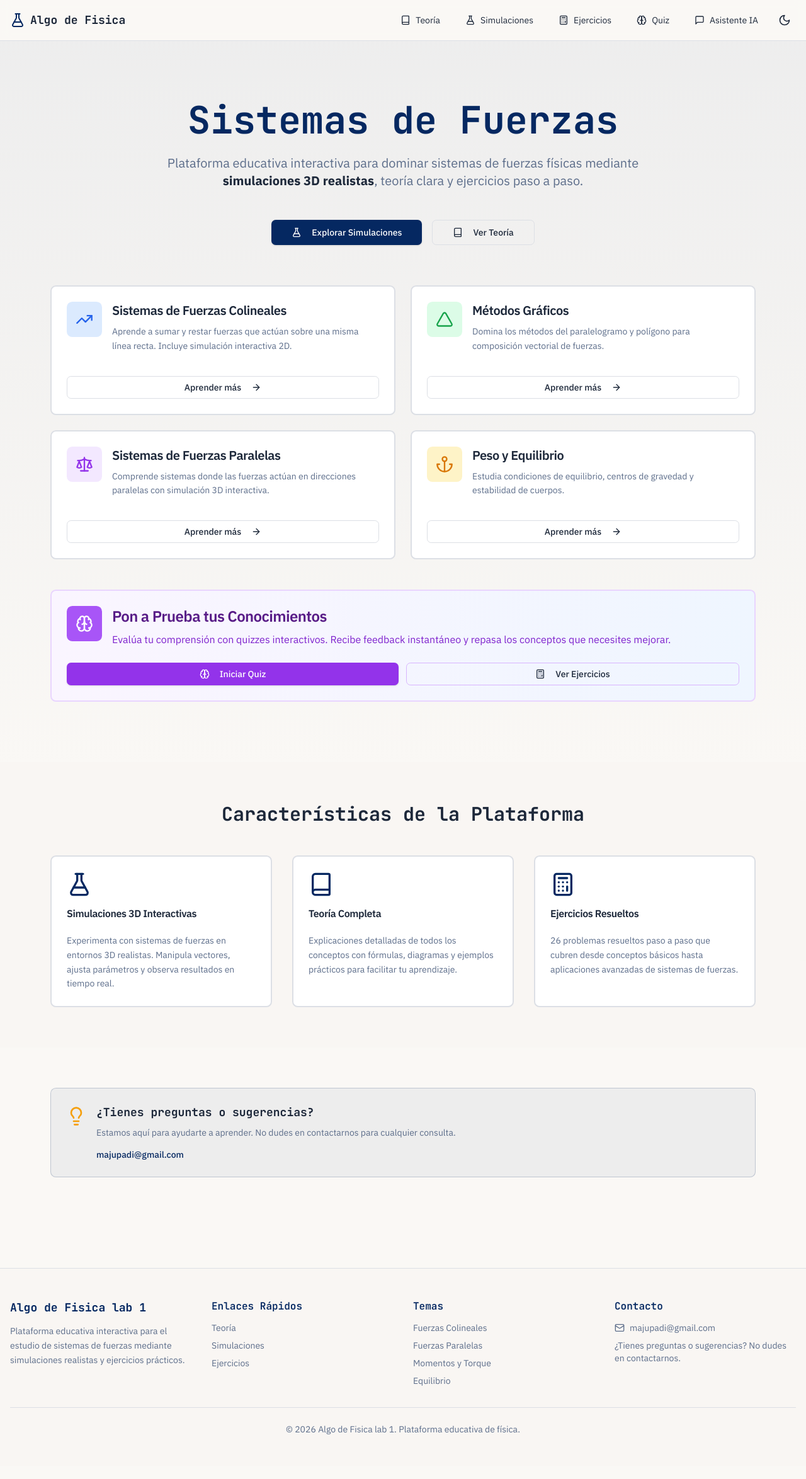
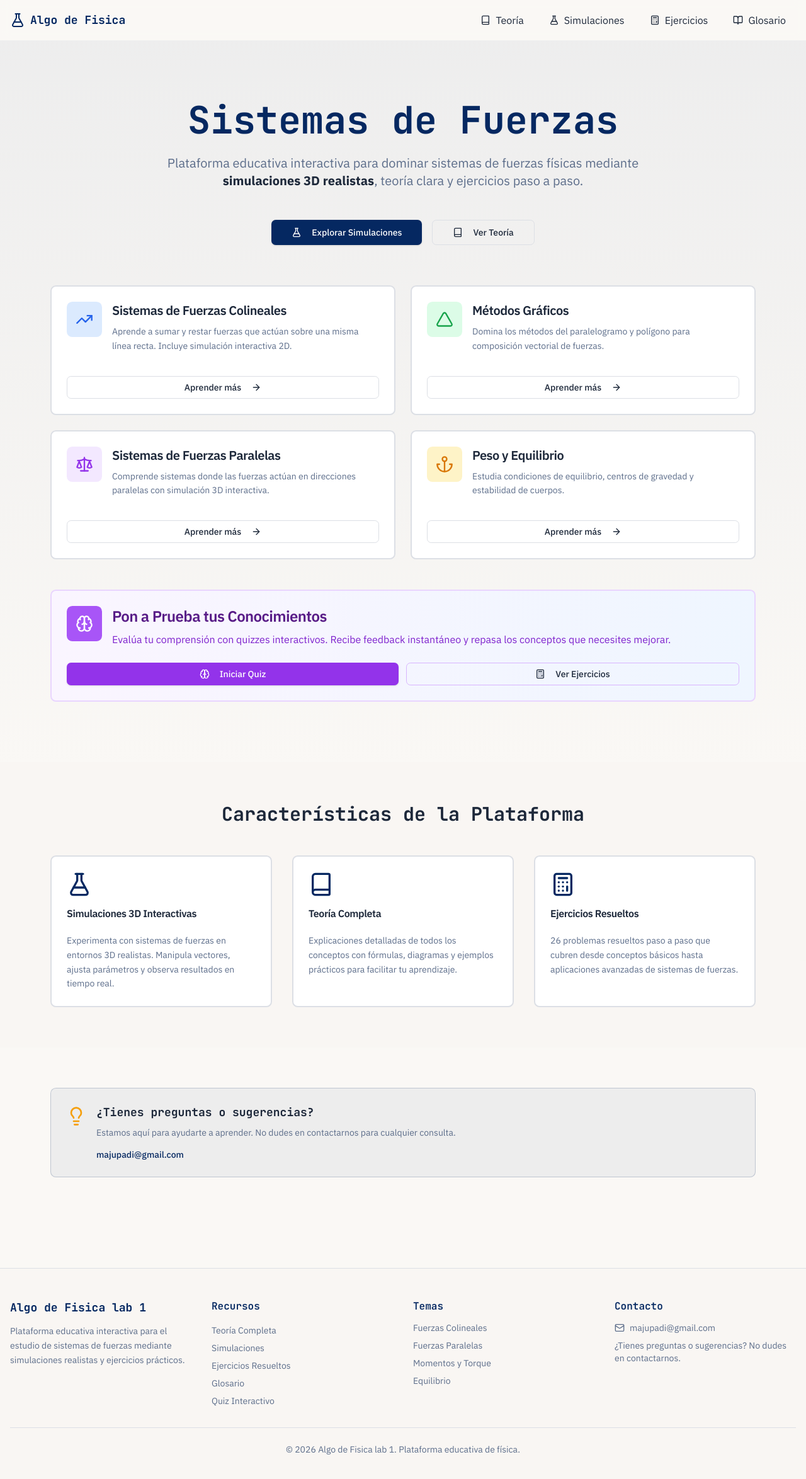
Before and after one commit to majupadi/sg-43c03eea-d287-4a2f-acf8-fc70100ae877-1778302350, a Next.js app: page / in a window 1280 px wide. Shown: the top 2348 px of the page at 63% size. Before the commit the page ends 2327 px from the top, so only its background shows below. Built offline with nearby package versions, Linux system fonts and the light colour scheme.

Commit message:
feat(ui): add glossary links to navigation and footer

```diff
--- a/src/components/Footer.tsx
+++ b/src/components/Footer.tsx
@@ -15,22 +15,32 @@ export function Footer() {
           </div>
 
           {/* Quick Links */}
-          <div className="space-y-3">
-            <h3 className="font-mono font-semibold text-primary">Enlaces Rápidos</h3>
+          <div>
+            <h3 className="font-mono font-semibold mb-4 text-primary">Recursos</h3>
             <ul className="space-y-2 text-sm">
               <li>
-                <Link href="/teoria" className="text-muted-foreground hover:text-primary transition-colors">
-                  Teoría
+                <Link href="/teoria" className="text-muted-foreground hover:text-foreground transition-colors">
+                  Teoría Completa
                 </Link>
               </li>
               <li>
-                <Link href="/simulaciones" className="text-muted-foreground hover:text-primary transition-colors">
+                <Link href="/simulaciones" className="text-muted-foreground hover:text-foreground transition-colors">
                   Simulaciones
                 </Link>
               </li>
               <li>
-                <Link href="/ejercicios" className="text-muted-foreground hover:text-primary transition-colors">
-                  Ejercicios
+                <Link href="/ejercicios" className="text-muted-foreground hover:text-foreground transition-colors">
+                  Ejercicios Resueltos
+                </Link>
+              </li>
+              <li>
+                <Link href="/glosario" className="text-muted-foreground hover:text-foreground transition-colors">
+                  Glosario
+                </Link>
+              </li>
+              <li>
+                <Link href="/quiz" className="text-muted-foreground hover:text-foreground transition-colors">
+                  Quiz Interactivo
                 </Link>
               </li>
             </ul>
--- a/src/components/Navigation.tsx
+++ b/src/components/Navigation.tsx
@@ -1,59 +1,45 @@
 import Link from "next/link";
-import { Book, FlaskConical, Calculator, Brain, MessageSquare } from "lucide-react";
-import { ThemeSwitch } from "./ThemeSwitch";
+import { Book, FlaskConical, Calculator, BookOpen } from "lucide-react";
 
 export function Navigation() {
   return (
-    <header className="sticky top-0 z-50 w-full border-b bg-background/95 backdrop-blur supports-[backdrop-filter]:bg-background/60">
+    <header className="sticky top-0 z-50 w-full border-b border-border/40 bg-background/95 backdrop-blur supports-[backdrop-filter]:bg-background/60">
       <div className="container mx-auto px-4">
         <nav className="flex h-16 items-center justify-between">
-          <Link href="/" className="flex items-center space-x-2 hover:opacity-80 transition-opacity">
-            <FlaskConical className="h-6 w-6 text-primary" />
-            <span className="font-mono font-bold text-lg hidden sm:inline">Algo de Fisica</span>
+          <Link href="/" className="flex items-center gap-2 hover:opacity-80 transition-opacity">
+            <FlaskConical className="w-6 h-6 text-primary" />
+            <span className="font-mono font-bold text-lg text-primary">Algo de Fisica</span>
           </Link>
 
           <div className="flex items-center gap-1 md:gap-2">
             <Link
               href="/teoria"
-              className="px-3 md:px-4 py-2 rounded-md hover:bg-accent transition-colors flex items-center gap-2"
+              className="flex items-center gap-2 px-3 md:px-4 py-2 rounded-md hover:bg-accent/10 transition-colors text-sm md:text-base"
             >
-              <Book className="h-4 w-4" />
-              <span className="text-sm hidden sm:inline">Teoría</span>
+              <Book className="w-4 h-4" />
+              <span className="hidden sm:inline">Teoría</span>
             </Link>
-
             <Link
               href="/simulaciones"
-              className="px-3 md:px-4 py-2 rounded-md hover:bg-accent transition-colors flex items-center gap-2"
+              className="flex items-center gap-2 px-3 md:px-4 py-2 rounded-md hover:bg-accent/10 transition-colors text-sm md:text-base"
             >
-              <FlaskConical className="h-4 w-4" />
-              <span className="text-sm hidden sm:inline">Simulaciones</span>
+              <FlaskConical className="w-4 h-4" />
+              <span className="hidden sm:inline">Simulaciones</span>
             </Link>
-
             <Link
               href="/ejercicios"
-              className="px-3 md:px-4 py-2 rounded-md hover:bg-accent transition-colors flex items-center gap-2"
+              className="flex items-center gap-2 px-3 md:px-4 py-2 rounded-md hover:bg-accent/10 transition-colors text-sm md:text-base"
             >
-              <Calculator className="h-4 w-4" />
-              <span className="text-sm hidden sm:inline">Ejercicios</span>
+              <Calculator className="w-4 h-4" />
+              <span className="hidden sm:inline">Ejercicios</span>
             </Link>
-
             <Link
-              href="/quiz"
-              className="px-3 md:px-4 py-2 rounded-md hover:bg-accent transition-colors flex items-center gap-2"
+              href="/glosario"
+              className="flex items-center gap-2 px-3 md:px-4 py-2 rounded-md hover:bg-accent/10 transition-colors text-sm md:text-base"
             >
-              <Brain className="h-4 w-4" />
-              <span className="text-sm hidden sm:inline">Quiz</span>
+              <BookOpen className="w-4 h-4" />
+              <span className="hidden sm:inline">Glosario</span>
             </Link>
-
-            <Link
-              href="/asistente"
-              className="px-3 md:px-4 py-2 rounded-md hover:bg-accent transition-colors flex items-center gap-2"
-            >
-              <MessageSquare className="h-4 w-4" />
-              <span className="text-sm hidden sm:inline">Asistente IA</span>
-            </Link>
-
-            <ThemeSwitch />
           </div>
         </nav>
       </div>
```
